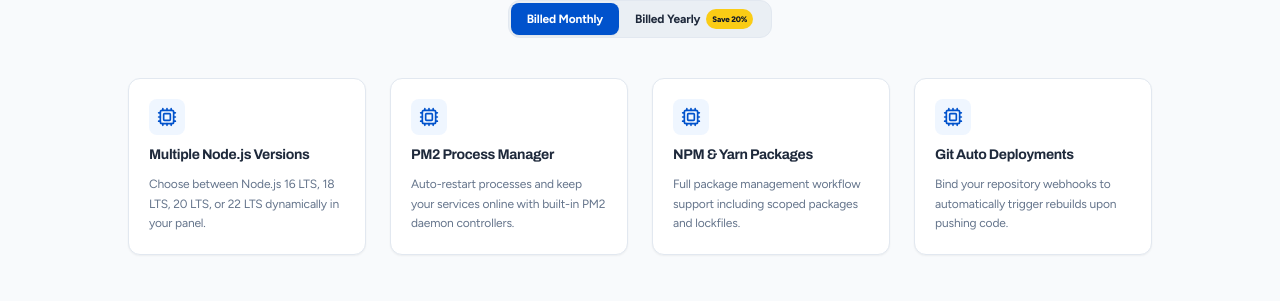
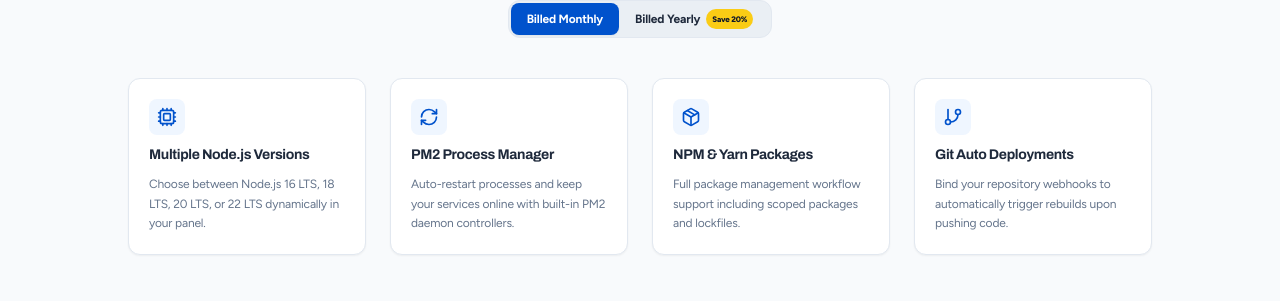
Before and after one commit to aalmamunsikder/itbengal, a Next.js app in the folder apps/landing/: page /hosting/nodejs-hosting in a window 1280 px wide. Shown: the part 324-625 px from the top of the page. Built offline with nearby package versions, Linux system fonts and the light colour scheme.

Commit message:
fix: resolve duplicated features grid icons across subpages

```diff
--- a/apps/landing/src/app/hosting/nodejs-hosting/page.tsx
+++ b/apps/landing/src/app/hosting/nodejs-hosting/page.tsx
@@ -2,7 +2,7 @@
 
 import { useState } from 'react';
 import Link from 'next/link';
-import { CheckCircle2, Cpu } from 'lucide-react';
+import { CheckCircle2, Cpu, RefreshCw, Package, GitBranch } from 'lucide-react';
 import Header from '@/components/Header';
 import Footer from '@/components/Footer';
 
@@ -10,10 +10,10 @@
   const [billingPeriod, setBillingPeriod] = useState<'monthly' | 'yearly'>('monthly');
 
   const features = [
-    { title: 'Multiple Node.js Versions', desc: 'Choose between Node.js 16 LTS, 18 LTS, 20 LTS, or 22 LTS dynamically in your panel.' },
-    { title: 'PM2 Process Manager', desc: 'Auto-restart processes and keep your services online with built-in PM2 daemon controllers.' },
-    { title: 'NPM & Yarn Packages', desc: 'Full package management workflow support including scoped packages and lockfiles.' },
-    { title: 'Git Auto Deployments', desc: 'Bind your repository webhooks to automatically trigger rebuilds upon pushing code.' },
+    { title: 'Multiple Node.js Versions', desc: 'Choose between Node.js 16 LTS, 18 LTS, 20 LTS, or 22 LTS dynamically in your panel.', icon: Cpu },
+    { title: 'PM2 Process Manager', desc: 'Auto-restart processes and keep your services online with built-in PM2 daemon controllers.', icon: RefreshCw },
+    { title: 'NPM & Yarn Packages', desc: 'Full package management workflow support including scoped packages and lockfiles.', icon: Package },
+    { title: 'Git Auto Deployments', desc: 'Bind your repository webhooks to automatically trigger rebuilds upon pushing code.', icon: GitBranch },
   ];
 
   const plans = [
@@ -93,15 +93,18 @@
 
         {/* Key Features Grid */}
         <div className="grid gap-6 sm:grid-cols-2 lg:grid-cols-4 max-w-5xl mx-auto mb-14">
-          {features.map((item, idx) => (
-            <div key={idx} className="border border-slate-200 rounded-xl p-5 bg-white shadow-sm space-y-2.5">
-              <div className="h-9 w-9 rounded-lg bg-blue-50 flex items-center justify-center text-primaryBlue">
-                <Cpu className="h-5 w-5" />
+          {features.map((item, idx) => {
+            const IconComponent = item.icon;
+            return (
+              <div key={idx} className="border border-slate-200 rounded-xl p-5 bg-white shadow-sm space-y-2.5">
+                <div className="h-9 w-9 rounded-lg bg-blue-50 flex items-center justify-center text-primaryBlue">
+                  <IconComponent className="h-5 w-5" />
+                </div>
+                <h3 className="text-sm font-bold text-slate-800">{item.title}</h3>
+                <p className="text-slate-500 text-xs leading-relaxed">{item.desc}</p>
               </div>
-              <h3 className="text-sm font-bold text-slate-800">{item.title}</h3>
-              <p className="text-slate-500 text-xs leading-relaxed">{item.desc}</p>
-            </div>
-          ))}
+            );
+          })}
         </div>
 
         {/* Pricing Cards */}
--- a/apps/landing/src/app/hosting/react/page.tsx
+++ b/apps/landing/src/app/hosting/react/page.tsx
@@ -1,16 +1,16 @@
 'use client';
 
 import Link from 'next/link';
-import { CheckCircle2, Zap } from 'lucide-react';
+import { CheckCircle2, Zap, GitBranch, Globe, Lock } from 'lucide-react';
 import Header from '@/components/Header';
 import Footer from '@/components/Footer';
 
 export default function ReactHostingPage() {
   const features = [
-    { title: 'Git Push Deployment', desc: 'Connect your GitHub repository and trigger automatic production builds on git push.' },
-    { title: 'Global Edge CDN', desc: 'Your static assets are cached globally at low-latency edge nodes for instant rendering.' },
-    { title: 'Turborepo Fast Builds', desc: 'Optimized workspace pipeline execution saves build minutes on every commit.' },
-    { title: 'Let\'s Encrypt TLS', desc: 'Free wildcard SSL certificates automatically provisioned and renewed.' },
+    { title: 'Git Push Deployment', desc: 'Connect your GitHub repository and trigger automatic production builds on git push.', icon: GitBranch },
+    { title: 'Global Edge CDN', desc: 'Your static assets are cached globally at low-latency edge nodes for instant rendering.', icon: Globe },
+    { title: 'Turborepo Fast Builds', desc: 'Optimized workspace pipeline execution saves build minutes on every commit.', icon: Zap },
+    { title: 'Let\'s Encrypt TLS', desc: 'Free wildcard SSL certificates automatically provisioned and renewed.', icon: Lock },
   ];
 
   const plans = [
@@ -38,15 +38,18 @@
 
         {/* Key Features Grid */}
         <div className="grid gap-6 sm:grid-cols-2 lg:grid-cols-4 max-w-5xl mx-auto mb-14">
-          {features.map((item, idx) => (
-            <div key={idx} className="border border-slate-200 rounded-xl p-5 bg-white shadow-sm space-y-2.5">
-              <div className="h-9 w-9 rounded-lg bg-blue-50 flex items-center justify-center text-primaryBlue">
-                <Zap className="h-5 w-5" />
+          {features.map((item, idx) => {
+            const IconComponent = item.icon;
+            return (
+              <div key={idx} className="border border-slate-200 rounded-xl p-5 bg-white shadow-sm space-y-2.5">
+                <div className="h-9 w-9 rounded-lg bg-blue-50 flex items-center justify-center text-primaryBlue">
+                  <IconComponent className="h-5 w-5" />
+                </div>
+                <h3 className="text-sm font-bold text-slate-800">{item.title}</h3>
+                <p className="text-slate-500 text-xs leading-relaxed">{item.desc}</p>
               </div>
-              <h3 className="text-sm font-bold text-slate-800">{item.title}</h3>
-              <p className="text-slate-500 text-xs leading-relaxed">{item.desc}</p>
-            </div>
-          ))}
+            );
+          })}
         </div>
 
         {/* Pricing Cards */}
--- a/apps/landing/src/app/hosting/wordpress-hosting/page.tsx
+++ b/apps/landing/src/app/hosting/wordpress-hosting/page.tsx
@@ -2,7 +2,7 @@
 
 import { useState } from 'react';
 import Link from 'next/link';
-import { CheckCircle2, ShieldCheck, Database } from 'lucide-react';
+import { CheckCircle2, ShieldCheck, Database, HardDrive, Zap } from 'lucide-react';
 import Header from '@/components/Header';
 import Footer from '@/components/Footer';
 
@@ -10,10 +10,10 @@
   const [billingPeriod, setBillingPeriod] = useState<'monthly' | 'yearly'>('monthly');
 
   const features = [
-    { title: 'Isolated Container Sandbox', desc: 'Separate Apache/PHP and MariaDB container runners ensure high security and memory boundaries.' },
-    { title: 'NVMe SSD Storage', desc: 'NVMe-backed disk storage speeds up database read/writes and dashboard operations.' },
-    { title: 'LiteSpeed Cache Engine', desc: 'Pre-configured caching speeds up static rendering for WordPress visitors.' },
-    { title: 'Automated S3 Backups', desc: 'Hourly or daily database backups are compiled, encrypted, and saved to secure S3 storage.' },
+    { title: 'Isolated Container Sandbox', desc: 'Separate Apache/PHP and MariaDB container runners ensure high security and memory boundaries.', icon: ShieldCheck },
+    { title: 'NVMe SSD Storage', desc: 'NVMe-backed disk storage speeds up database read/writes and dashboard operations.', icon: HardDrive },
+    { title: 'LiteSpeed Cache Engine', desc: 'Pre-configured caching speeds up static rendering for WordPress visitors.', icon: Zap },
+    { title: 'Automated S3 Backups', desc: 'Hourly or daily database backups are compiled, encrypted, and saved to secure S3 storage.', icon: Database },
   ];
 
   const plans = [
@@ -79,15 +79,18 @@
 
         {/* Key Features Grid */}
         <div className="grid gap-6 sm:grid-cols-2 lg:grid-cols-4 max-w-5xl mx-auto mb-14">
-          {features.map((item, idx) => (
-            <div key={idx} className="border border-slate-200 rounded-xl p-5 bg-white shadow-sm space-y-2.5">
-              <div className="h-9 w-9 rounded-lg bg-blue-50 flex items-center justify-center text-primaryBlue">
-                <Database className="h-5 w-5" />
+          {features.map((item, idx) => {
+            const IconComponent = item.icon;
+            return (
+              <div key={idx} className="border border-slate-200 rounded-xl p-5 bg-white shadow-sm space-y-2.5">
+                <div className="h-9 w-9 rounded-lg bg-blue-50 flex items-center justify-center text-primaryBlue">
+                  <IconComponent className="h-5 w-5" />
+                </div>
+                <h3 className="text-sm font-bold text-slate-800">{item.title}</h3>
+                <p className="text-slate-500 text-xs leading-relaxed">{item.desc}</p>
               </div>
-              <h3 className="text-sm font-bold text-slate-800">{item.title}</h3>
-              <p className="text-slate-500 text-xs leading-relaxed">{item.desc}</p>
-            </div>
-          ))}
+            );
+          })}
         </div>
 
         {/* Pricing Cards */}
```
